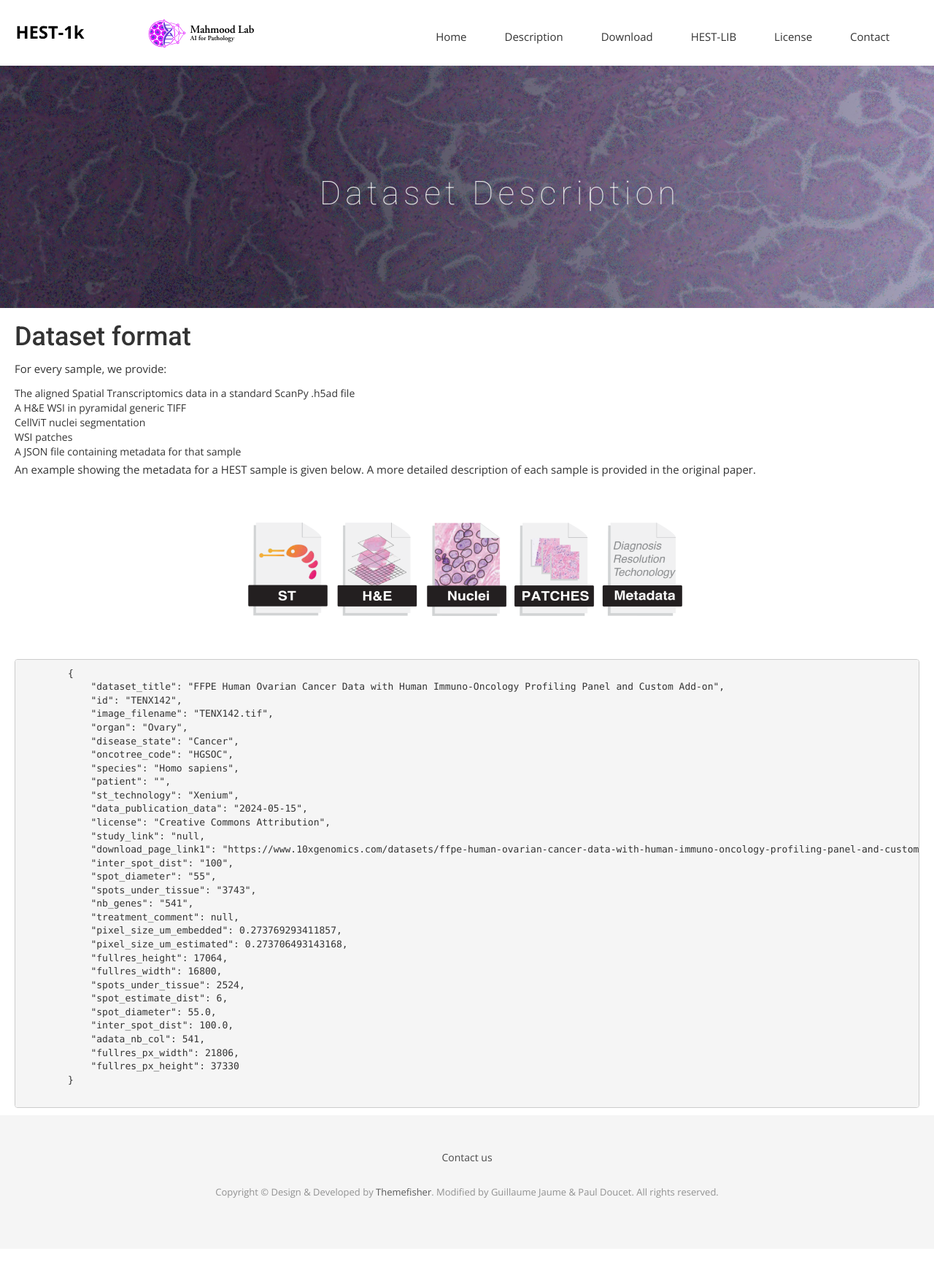
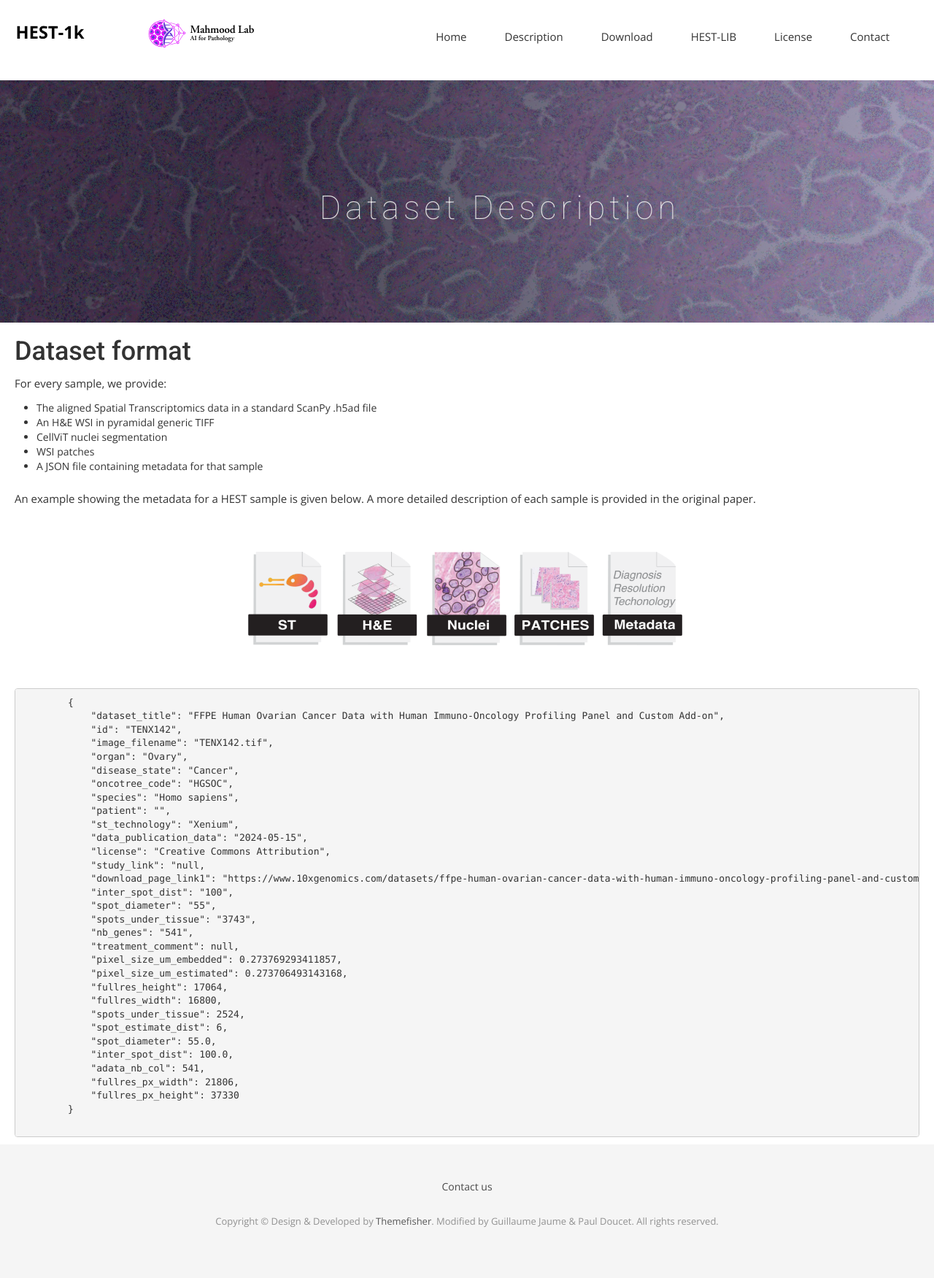
Before and after one commit to mahmoodlab/hest-website, a Jekyll site: the page built from description.html, in a window 1280 px wide. Shown: the whole page at 73% size. Built offline with Jekyll 4.4.1, drawn with Linux system fonts in a browser that asks for light colours; nearby versions of some CDN libraries; some web fonts are replaced; before the commit the page ends 1711 px from its top, so only the background shows below that.

Commit message:
modify bullet points

```diff
--- a/description.html
+++ b/description.html
@@ -17,6 +17,13 @@
     </div>
 </section>
 
+<style>
+    ul {
+        list-style-type: disc;
+        padding-left: 30px;
+        padding-bottom: 20px;
+    }
+</style>
 <section id="description">
 <div class="container">
   <div class="row">
@@ -28,7 +35,7 @@
                     </p>
                     <ul>
                         <li>The aligned Spatial Transcriptomics data in a standard ScanPy .h5ad file</li>
-                        <li>A H&E WSI in pyramidal generic TIFF</li>
+                        <li>An H&E WSI in pyramidal generic TIFF</li>
                         <li>CellViT nuclei segmentation</li>
                         <li>WSI patches</li>
                         <li>A JSON file containing metadata for that sample</li>
--- a/download.html
+++ b/download.html
@@ -34,6 +34,7 @@
   </div>
 </section>
 
+<!--
 <div class="table-container">
 <link rel="stylesheet" href="https://cdnjs.cloudflare.com/ajax/libs/foundation/6.4.3/css/foundation.min.css">
 <table id="dataTable">
@@ -45,7 +46,6 @@
       </tr>
   </thead>
   <tbody>
-      <!-- Add more rows here -->
   </tbody>
 </table>
 </div>
@@ -62,3 +62,4 @@
       });
   });
 </script>
+-->
```
Also changed, not shown: 1 other file.
